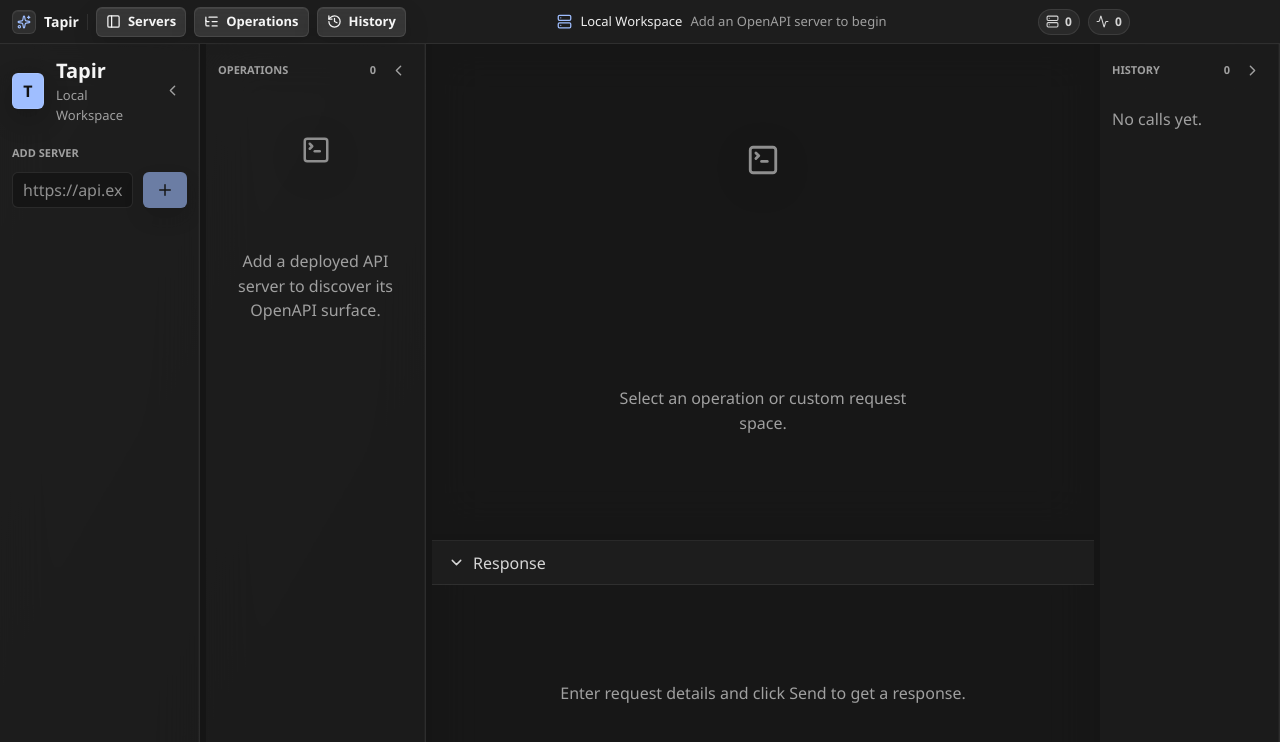
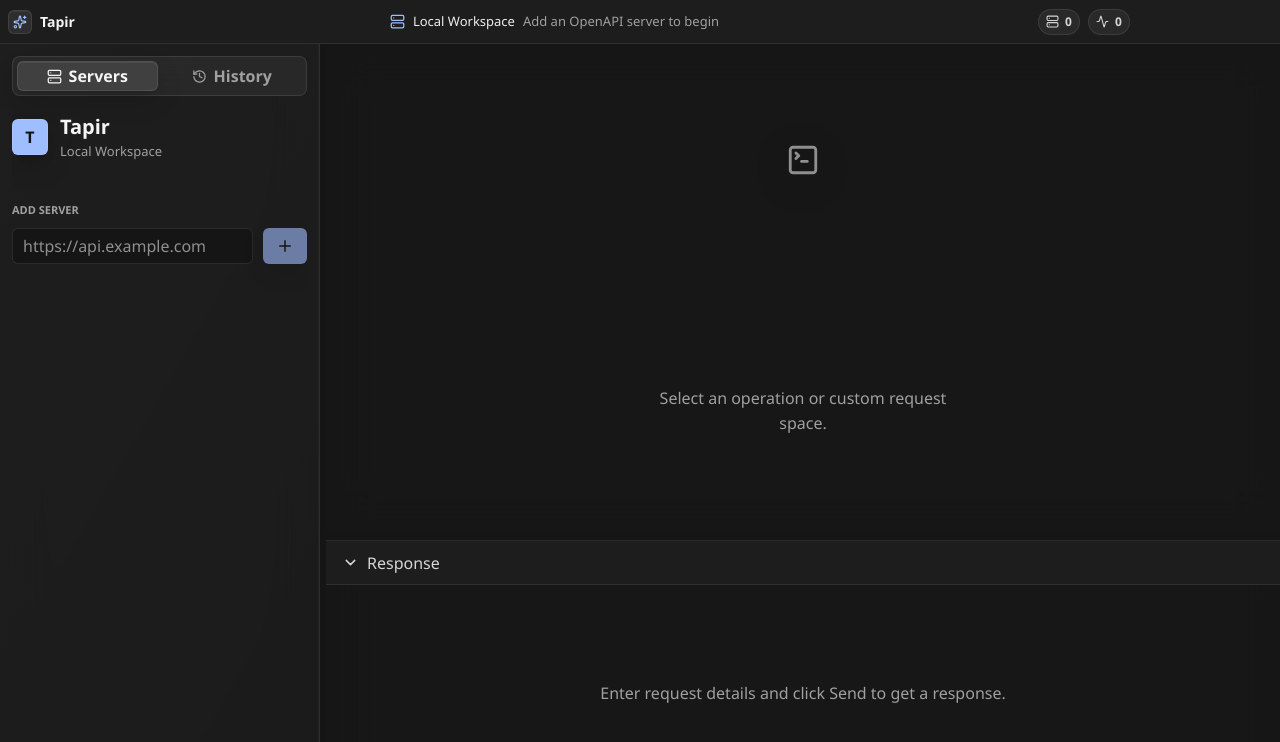
Before and after one commit to otzhora/Tapir, a Vue app in the folder apps/desktop/: page / in a window 1280 px wide. Shown: the top 742 px of the page. Built offline with nearby package versions, Linux system fonts and the light colour scheme.

Commit message:
Refactor desktop sidebar into tabbed servers and history view

```diff
--- a/apps/desktop/src/renderer/src/App.vue
+++ b/apps/desktop/src/renderer/src/App.vue
@@ -1,9 +1,9 @@
 <script setup lang="ts">
 import { nextTick, onMounted, ref, watch } from "vue";
+import { History as HistoryIcon, Server as ServerIcon } from "lucide-vue-next";
 import type { CallHistoryEntry, NormalizedOperation, ServerWithDefinition } from "@tapir/core";
 import AppHeader from "./components/AppHeader.vue";
 import HistoryPanel from "./components/HistoryPanel.vue";
-import OperationsPanel from "./components/OperationsPanel.vue";
 import RequestWorkspace from "./components/RequestWorkspace.vue";
 import ResponsePanel from "./components/ResponsePanel.vue";
 import ServersPanel from "./components/ServersPanel.vue";
@@ -11,9 +11,11 @@
 import { useResizablePanels } from "./composables/useResizablePanels";
 import { useWorkspaceServers } from "./composables/useWorkspaceServers";
 import { bridgeUnavailableMessage, getTapirBridge } from "./tapirBridge";
+import { panelClass } from "./uiClasses";
 
 const errorMessage = ref("");
 const history = ref<CallHistoryEntry[]>([]);
+const sidebarView = ref<"servers" | "history">("servers");
 
 const {
   collapsedPanels,
@@ -94,51 +96,55 @@
   }
 }
 
-function togglePanel(panel: "servers" | "operations" | "history"): void {
-  collapsedPanels[panel] = !collapsedPanels[panel];
-}
 </script>
 
 <template>
   <div class="flex h-screen min-w-0 flex-col overflow-hidden bg-[var(--tapir-bg)] text-[var(--tapir-text)]">
     <AppHeader
-      :collapsed-panels="collapsedPanels"
       :operations-count="workspaceServers.operations.value.length"
       :selected-server="workspaceServers.selectedServer.value"
       :servers-count="workspaceServers.servers.value.length"
       :workspace="workspaceServers.workspace.value"
-      @toggle-panel="togglePanel"
     />
 
     <main :class="['app-shell grid min-h-0 flex-1 text-[var(--tapir-text)]', isResizingLayout ? 'is-dragging' : 'transition-[grid-template-columns] duration-300 ease-out']" :style="shellStyle">
+      <aside :class="[panelClass, 'grid min-h-0 grid-rows-[auto_minmax(0,1fr)] overflow-hidden']">
+        <div class="mb-4 grid grid-cols-2 gap-1 rounded-lg border border-[var(--tapir-border-control)] bg-[var(--tapir-bg-control)] p-1" aria-label="Sidebar view">
+          <button class="chrome-button justify-center" :class="sidebarView === 'servers' && 'is-active'" type="button" @click="sidebarView = 'servers'">
+            <ServerIcon :size="15" /> Servers
+          </button>
+          <button class="chrome-button justify-center" :class="sidebarView === 'history' && 'is-active'" type="button" @click="sidebarView = 'history'">
+            <HistoryIcon :size="15" /> History
+          </button>
+        </div>
+        <div class="min-h-0 overflow-auto">
       <ServersPanel
-        :collapsed="collapsedPanels.servers"
+        v-if="sidebarView === 'servers'"
+        :grouped-operations="workspaceServers.groupedOperations.value"
+        :operations-count="workspaceServers.operations.value.length"
+        :selected-operation-id="workspaceServers.selectedOperationId.value"
         :selected-server-id="workspaceServers.selectedServerId.value"
+        :selected-server="workspaceServers.selectedServer.value"
         :servers="workspaceServers.servers.value"
         :workspace="workspaceServers.workspace.value"
-        @collapse="collapsedPanels.servers = $event"
+        @add-custom-request="addCustomRequest"
+        @add-operation-request="addOperationRequest"
         @server-added="workspaceServers.addServer"
         @server-refreshed="serverRefreshed"
         @server-variables-saved="workspaceServers.updateServerVariables"
         @select-server="workspaceServers.selectedServerId.value = $event"
-      />
-
-      <div class="resize-handle" title="Drag to resize servers" @mousedown="startColumnResize('servers', $event)"></div>
-
-      <OperationsPanel
-        :collapsed="collapsedPanels.operations"
-        :grouped-operations="workspaceServers.groupedOperations.value"
-        :operations-count="workspaceServers.operations.value.length"
-        :selected-operation-id="workspaceServers.selectedOperationId.value"
-        :selected-server="workspaceServers.selectedServer.value"
-        @add-custom-request="addCustomRequest"
-        @add-operation-request="addOperationRequest"
-        @collapse="collapsedPanels.operations = $event"
         @select-custom="selectCustom"
         @select-operation="selectOperation"
       />
+      <HistoryPanel
+        v-else
+        :history="history"
+        @restore-history="request.restoreHistory"
+      />
+        </div>
+      </aside>
 
-      <div class="resize-handle" title="Drag to resize operations" @mousedown="startColumnResize('operations', $event)"></div>
+      <div class="resize-handle" title="Drag to resize sidebar" @mousedown="startColumnResize($event)"></div>
 
       <section :class="['grid min-w-0 overflow-hidden bg-[var(--tapir-bg-panel-soft)] backdrop-blur-xl', isResizingLayout ? 'is-dragging' : 'transition-[grid-template-rows] duration-300 ease-out']" :style="responseStyle">
         <RequestWorkspace
@@ -194,14 +200,6 @@
         />
       </section>
 
-      <div class="resize-handle" :class="collapsedPanels.history && 'is-hidden-edge'" title="Drag to resize history" @mousedown="startColumnResize('history', $event)"></div>
-
-      <HistoryPanel
-        :collapsed="collapsedPanels.history"
-        :history="history"
-        @collapse="collapsedPanels.history = $event"
-        @restore-history="request.restoreHistory"
-      />
     </main>
   </div>
 </template>
--- a/apps/desktop/src/renderer/src/components/AppHeader.vue
+++ b/apps/desktop/src/renderer/src/components/AppHeader.vue
@@ -1,41 +1,23 @@
 <script setup lang="ts">
-import { Activity, History, ListTree, PanelLeft, Server, Sparkles } from "lucide-vue-next";
+import { Activity, Server, Sparkles } from "lucide-vue-next";
 import type { ServerWithDefinition, Workspace } from "@tapir/core";
-import type { CollapsedPanels } from "../types";
 
 defineProps<{
-  collapsedPanels: CollapsedPanels;
   operationsCount: number;
   selectedServer: ServerWithDefinition | null;
   serversCount: number;
   workspace: Workspace | null;
 }>();
 
-const emit = defineEmits<{
-  togglePanel: [panel: "servers" | "operations" | "history"];
-}>();
 </script>
 
 <template>
   <header class="app-titlebar grid h-11 shrink-0 grid-cols-[auto_1fr_auto] items-center border-b border-[var(--tapir-border)] bg-[var(--tapir-bg-panel-strong)] text-[13px] text-[var(--tapir-text-soft)] shadow-[var(--tapir-header-shadow)]">
-    <div class="flex min-w-0 items-center gap-2 px-3">
+    <div class="flex min-w-0 items-center gap-2 px-2">
       <div class="grid size-6 shrink-0 place-items-center rounded-md border border-[var(--tapir-border-control)] bg-[var(--tapir-bg-control-hover)] text-[var(--tapir-accent)] shadow-[var(--tapir-icon-inset-shadow)]">
         <Sparkles :size="14" />
       </div>
       <strong class="truncate text-[14px] text-[var(--tapir-text-strong)]">Tapir</strong>
-      <span class="h-4 w-px bg-[var(--tapir-border-control)]"></span>
-      <button class="chrome-button" :class="!collapsedPanels.servers && 'is-active'" title="Toggle servers" @click="emit('togglePanel', 'servers')">
-        <PanelLeft :size="15" />
-        <span>Servers</span>
-      </button>
-      <button class="chrome-button" :class="!collapsedPanels.operations && 'is-active'" title="Toggle operations" @click="emit('togglePanel', 'operations')">
-        <ListTree :size="15" />
-        <span>Operations</span>
-      </button>
-      <button class="chrome-button" :class="!collapsedPanels.history && 'is-active'" title="Toggle history" @click="emit('togglePanel', 'history')">
-        <History :size="15" />
-        <span>History</span>
-      </button>
     </div>
 
     <div class="mx-auto flex max-w-[680px] min-w-0 items-center justify-center gap-2 px-3 text-[var(--tapir-text-muted)]">
--- a/apps/desktop/src/renderer/src/components/HistoryPanel.vue
+++ b/apps/desktop/src/renderer/src/components/HistoryPanel.vue
@@ -1,29 +1,22 @@
 <script setup lang="ts">
-import { ChevronRight, RotateCcw } from "lucide-vue-next";
+import { RotateCcw } from "lucide-vue-next";
 import type { CallHistoryEntry } from "@tapir/core";
-import { eyebrowClass, iconButtonClass, mutedTextClass, panelClass } from "../uiClasses";
+import { eyebrowClass, mutedTextClass } from "../uiClasses";
 
 defineProps<{
-  collapsed: boolean;
   history: CallHistoryEntry[];
 }>();
 
 const emit = defineEmits<{
-  collapse: [value: boolean];
   restoreHistory: [entry: CallHistoryEntry];
 }>();
 </script>
 
 <template>
-  <aside v-if="!collapsed" :class="[panelClass, 'grid min-h-0 grid-rows-[auto_minmax(0,1fr)] overflow-hidden']">
+  <div class="grid min-h-0 grid-rows-[auto_minmax(0,1fr)] overflow-hidden">
     <div :class="[eyebrowClass, 'mb-3.5 flex items-center justify-between']">
       <span>History</span>
-      <span class="inline-flex items-center gap-2">
-        <strong>{{ history.length }}</strong>
-        <button :class="iconButtonClass" title="Collapse history" @click="emit('collapse', true)">
-          <ChevronRight :size="17" />
-        </button>
-      </span>
+      <strong>{{ history.length }}</strong>
     </div>
     <div class="min-h-0 overflow-auto">
       <div v-if="history.length === 0" :class="['pt-2', mutedTextClass]">No calls yet.</div>
@@ -34,8 +27,5 @@
         <small :class="['col-span-2 col-start-2', mutedTextClass]">{{ entry.durationMs ?? 0 }} ms · {{ new Date(entry.createdAt).toLocaleString() }}</small>
       </button>
     </div>
-  </aside>
-  <button v-else :class="['grid min-w-0 place-items-start border-l border-[var(--tapir-border)] bg-[var(--tapir-bg-panel)] px-2 pt-7 backdrop-blur-xl', mutedTextClass]" title="Expand history" @click="emit('collapse', false)">
-    <RotateCcw :size="20" />
-  </button>
+  </div>
 </template>
--- a/apps/desktop/src/renderer/src/components/ServersPanel.vue
+++ b/apps/desktop/src/renderer/src/components/ServersPanel.vue
@@ -1,23 +1,31 @@
 <script setup lang="ts">
 import { computed, ref, watch } from "vue";
-import { ChevronLeft, Plus, RefreshCw, Save, Server, Trash2, Variable } from "lucide-vue-next";
-import type { ServerVariable, ServerWithDefinition, Workspace } from "@tapir/core";
-import { activeItemClass, eyebrowClass, fieldClass, iconButtonClass, itemClass, mutedTextClass, panelClass, primaryActionClass, strongTextClass } from "../uiClasses";
+import { ChevronRight, Plus, RefreshCw, Save, Server, Trash2, Variable } from "lucide-vue-next";
+import type { NormalizedOperation, ServerVariable, ServerWithDefinition, Workspace } from "@tapir/core";
+import { CUSTOM_OPERATION_ID } from "../composables/useOperationRequest";
+import { activeItemClass, eyebrowClass, fieldClass, iconButtonClass, itemClass, mutedTextClass, primaryActionClass, softTextClass, strongTextClass, subtleTextClass } from "../uiClasses";
 import { bridgeUnavailableMessage, getTapirBridge as getAvailableTapirBridge } from "../tapirBridge";
+import MethodBadge from "./MethodBadge.vue";
 
 const props = defineProps<{
-  collapsed: boolean;
+  groupedOperations: Array<{ name: string; items: NormalizedOperation[] }>;
+  operationsCount: number;
+  selectedOperationId: string | null;
   selectedServerId: string | null;
+  selectedServer: ServerWithDefinition | null;
   servers: ServerWithDefinition[];
   workspace: Workspace | null;
 }>();
 
 const emit = defineEmits<{
-  collapse: [value: boolean];
+  addCustomRequest: [];
+  addOperationRequest: [operation: NormalizedOperation];
   serverAdded: [server: ServerWithDefinition];
   serverRefreshed: [server: ServerWithDefinition, deprecatedDraftCount: number];
   serverVariablesSaved: [serverId: string, variables: ServerVariable[]];
   selectServer: [serverId: string];
+  selectCustom: [];
+  selectOperation: [operation: NormalizedOperation];
 }>();
 
 const baseUrl = ref("");
@@ -27,11 +35,25 @@
 const isSavingVariables = ref(false);
 const refreshingServerIds = ref(new Set<string>());
 const variableDrafts = ref<Array<{ id?: string; key: string; value: string }>>([]);
+const expandedServerId = ref<string | null>(props.selectedServerId);
 const selectedServer = computed(() => props.servers.find((item) => item.server.id === props.selectedServerId) ?? null);
 
 watch(selectedServer, (server) => {
   variableDrafts.value = (server?.variables ?? []).map((variable) => ({ id: variable.id, key: variable.key, value: variable.value }));
 }, { immediate: true });
+
+watch(() => props.selectedServerId, (serverId, previousServerId) => {
+  if (serverId !== previousServerId) expandedServerId.value = serverId;
+});
+
+function activateServer(serverId: string): void {
+  if (serverId === props.selectedServerId) {
+    expandedServerId.value = expandedServerId.value === serverId ? null : serverId;
+    return;
+  }
+  expandedServerId.value = serverId;
+  emit("selectServer", serverId);
+}
 
 async function addServer(): Promise<void> {
   errorMessage.value = "";
@@ -119,20 +141,13 @@
 </script>
 
 <template>
-  <aside :class="[panelClass, collapsed && 'overflow-hidden px-2']">
-    <button v-if="collapsed" :class="['grid h-full w-full place-items-start pt-3', mutedTextClass]" title="Expand servers" @click="emit('collapse', false)">
-      <Server :size="20" />
-    </button>
-    <template v-else>
+  <div class="grid content-start gap-5">
       <div class="mb-5 flex items-center gap-3">
         <div class="grid size-9 place-items-center rounded-md border border-[var(--tapir-border-control)] bg-[var(--tapir-accent)] font-black text-[var(--tapir-accent-contrast)] shadow-[var(--tapir-brand-shadow)]">T</div>
         <div>
           <h1 :class="['m-0 text-[20px] font-bold', strongTextClass]">Tapir</h1>
           <p :class="['m-0 text-[13px]', mutedTextClass]">{{ workspace?.name ?? "Local Workspace" }}</p>
         </div>
-        <button :class="['ml-auto', iconButtonClass]" title="Collapse servers" @click="emit('collapse', true)">
-          <ChevronLeft :size="17" />
-        </button>
       </div>
 
       <form class="mb-4 grid gap-2.5" @submit.prevent="addServer">
@@ -149,20 +164,49 @@
       <p v-if="errorMessage" class="my-2.5 rounded-md border border-[var(--tapir-danger-border)] bg-[var(--tapir-danger-bg)] p-2.5 text-[13px] text-[var(--tapir-danger)]">{{ errorMessage }}</p>
       <p v-if="schemaMessage" class="my-2.5 rounded-md border border-[var(--tapir-method-get-border)] bg-[var(--tapir-method-get-bg)] p-2.5 text-[13px] text-[var(--tapir-success)]">{{ schemaMessage }}</p>
 
-      <div class="grid gap-2.5">
-        <div
-          v-for="item in servers"
-          :key="item.server.id"
-          :class="[itemClass, 'grid-cols-[17px_minmax(0,1fr)_28px]', item.server.id === selectedServerId && activeItemClass]"
-        >
+      <div class="grid gap-3">
+        <div v-for="item in servers" :key="item.server.id" class="grid gap-2">
+          <div :class="[itemClass, 'grid-cols-[17px_minmax(0,1fr)_24px_28px]', item.server.id === selectedServerId && activeItemClass, item.server.id === selectedServerId && 'sticky-server-header sticky top-0 z-10']">
             <Server :size="17" />
-          <button class="grid min-w-0 gap-[3px] text-left" @click="emit('selectServer', item.server.id)">
+            <button class="grid min-w-0 gap-[3px] text-left" :title="item.server.id === selectedServerId ? 'Toggle server operations' : 'Select server'" @click="activateServer(item.server.id)">
               <strong class="truncate">{{ item.server.name }}</strong>
               <small :class="['truncate', mutedTextClass]">{{ item.server.baseUrl }}</small>
             </button>
+            <button v-if="item.server.id === selectedServerId" :class="['grid size-6 place-items-center', iconButtonClass]" title="Toggle server operations" @click="activateServer(item.server.id)">
+              <ChevronRight :size="15" :class="['transition-transform', expandedServerId === item.server.id && 'rotate-90']" />
+            </button>
+            <span v-else></span>
             <button :class="['grid size-7 place-items-center disabled:cursor-not-allowed disabled:opacity-60', iconButtonClass]" title="Refresh OpenAPI schema" :disabled="refreshingServerIds.has(item.server.id)" @click="refreshServer(item.server.id)">
               <RefreshCw :size="15" :class="refreshingServerIds.has(item.server.id) && 'animate-spin'" />
             </button>
+          </div>
+
+          <div v-if="item.server.id === selectedServerId && expandedServerId === item.server.id" class="ml-5 grid gap-1.5 border-l border-[var(--tapir-border)] pl-3">
+            <div :class="[eyebrowClass, 'mb-1 flex items-center justify-between px-2']">
+              <span>Operations</span>
+              <strong>{{ operationsCount }}</strong>
+            </div>
+            <button :class="[itemClass, 'py-2', selectedOperationId === CUSTOM_OPERATION_ID && activeItemClass]" @click="emit('selectCustom')">
+              <span :class="['grid h-7 w-14 place-items-center rounded bg-[var(--tapir-bg-control-hover)] text-[11px] font-black', softTextClass]">HTTP</span>
+              <span class="grid min-w-0 gap-[3px]">
+                <strong class="truncate">Custom requests</strong>
+                <small :class="['truncate', mutedTextClass]">Any method and URL</small>
+              </span>
+              <Plus :size="16" :class="['ml-auto shrink-0 hover:text-[var(--tapir-text-strong)]', mutedTextClass]" @click.stop="emit('addCustomRequest')" />
+            </button>
+
+            <div v-for="group in groupedOperations" :key="group.name" class="grid gap-1.5">
+              <h2 :class="['mb-0 mt-2 px-2 text-[11px] font-bold uppercase', subtleTextClass]">{{ group.name }}</h2>
+              <button v-for="operation in group.items" :key="operation.operationId" :class="[itemClass, 'py-2', operation.operationId === selectedOperationId && activeItemClass]" @click="emit('selectOperation', operation)">
+                <MethodBadge :method="operation.method" />
+                <span class="grid min-w-0 gap-[3px]">
+                  <strong class="truncate">{{ operation.summary || operation.operationId }}</strong>
+                  <small :class="['truncate', mutedTextClass]">{{ operation.path }}</small>
+                </span>
+                <Plus :size="16" :class="['ml-auto shrink-0 hover:text-[var(--tapir-text-strong)]', mutedTextClass]" @click.stop="emit('addOperationRequest', operation)" />
+              </button>
+            </div>
+          </div>
         </div>
       </div>
 
@@ -188,6 +232,6 @@
           Save variables
         </button>
       </section>
+
+  </div>
 </template>
-  </aside>
-</template>
--- a/apps/desktop/src/renderer/src/composables/useResizablePanels.ts
+++ b/apps/desktop/src/renderer/src/composables/useResizablePanels.ts
@@ -1,40 +1,30 @@
 import { computed, reactive, ref } from "vue";
 import type { CollapsedPanels } from "../types";
 
-type ColumnPanel = "servers" | "operations" | "history";
-
 export function useResizablePanels() {
-  const leftWidth = ref(200);
-  const operationsWidth = ref(220);
-  const historyWidth = ref(180);
+  const leftWidth = ref(320);
   const responseHeight = ref(260);
   const isResizingLayout = ref(false);
-  const collapsedPanels = reactive<CollapsedPanels>({ servers: false, operations: false, history: false, response: false });
+  const collapsedPanels = reactive<CollapsedPanels>({ operations: false, response: false });
 
   const shellStyle = computed(() => ({
-    gridTemplateColumns: `${collapsedPanels.servers ? 44 : leftWidth.value}px 6px ${collapsedPanels.operations ? 44 : operationsWidth.value}px 6px minmax(260px, 1fr) 6px ${collapsedPanels.history ? 44 : historyWidth.value}px`
+    gridTemplateColumns: `${leftWidth.value}px 6px minmax(260px, 1fr)`
   }));
 
   const responseStyle = computed(() => ({
     gridTemplateRows: `minmax(280px, 1fr) 6px ${collapsedPanels.response ? 44 : responseHeight.value}px`
   }));
 
-  function startColumnResize(target: ColumnPanel, event: MouseEvent): void {
+  function startColumnResize(event: MouseEvent): void {
     const startX = event.clientX;
-    const startWidths = { left: leftWidth.value, operations: operationsWidth.value, history: historyWidth.value };
-    collapsedPanels[target] = false;
+    const startWidth = leftWidth.value;
 
     const onMove = (moveEvent: MouseEvent) => {
       const delta = moveEvent.clientX - startX;
-      if (target === "servers") leftWidth.value = clamp(startWidths.left + delta, 44, 340);
-      if (target === "operations") operationsWidth.value = clamp(startWidths.operations + delta, 44, 400);
-      if (target === "history") historyWidth.value = clamp(startWidths.history - delta, 44, 340);
+      leftWidth.value = clamp(startWidth + delta, 240, 440);
     };
 
     const onUp = () => {
-      if (target === "servers") settlePanel("servers", leftWidth, 160);
-      if (target === "operations") settlePanel("operations", operationsWidth, 180);
-      if (target === "history") settlePanel("history", historyWidth, 160);
       stopResizing(onMove, onUp);
     };
 
--- a/apps/desktop/src/renderer/src/styles.css
+++ b/apps/desktop/src/renderer/src/styles.css
@@ -5,6 +5,7 @@
   --tapir-bg: #151515;
   --tapir-bg-shell: #171717;
   --tapir-bg-panel: rgba(31, 31, 31, 0.7);
+  --tapir-bg-panel-opaque: #1f1f1f;
   --tapir-bg-panel-strong: rgba(32, 32, 32, 0.78);
   --tapir-bg-panel-soft: rgba(24, 24, 24, 0.82);
   --tapir-bg-panel-muted: rgba(24, 24, 24, 0.72);
@@ -189,6 +190,26 @@
 
 .app-shell.is-dragging {
   transition: none;
+}
+
+.sticky-server-header {
+  isolation: isolate;
+  background: var(--tapir-bg-panel-opaque);
+  box-shadow:
+    0 1px 0 var(--tapir-border),
+    0 10px 14px var(--tapir-bg-panel-opaque);
+  backdrop-filter: none;
+}
+
+.sticky-server-header::before {
+  content: "";
+  position: absolute;
+  right: -12px;
+  bottom: calc(100% - 1px);
+  left: -12px;
+  height: 15px;
+  background: var(--tapir-bg-panel-opaque);
+  pointer-events: none;
 }
 
 .resize-handle {
--- a/apps/desktop/src/renderer/src/types.ts
+++ b/apps/desktop/src/renderer/src/types.ts
@@ -1,6 +1,6 @@
 export type RequestTab = "params" | "auth" | "body" | "schema" | "preview";
 
-export type CollapsiblePanel = "servers" | "operations" | "history" | "response";
+export type CollapsiblePanel = "operations" | "response";
 
 export type CollapsedPanels = Record<CollapsiblePanel, boolean>;
 
```
Also changed, not shown: 1 other file (tests, documents, lock files or other folders). Lines whose indentation alone changed are shown as unchanged.
